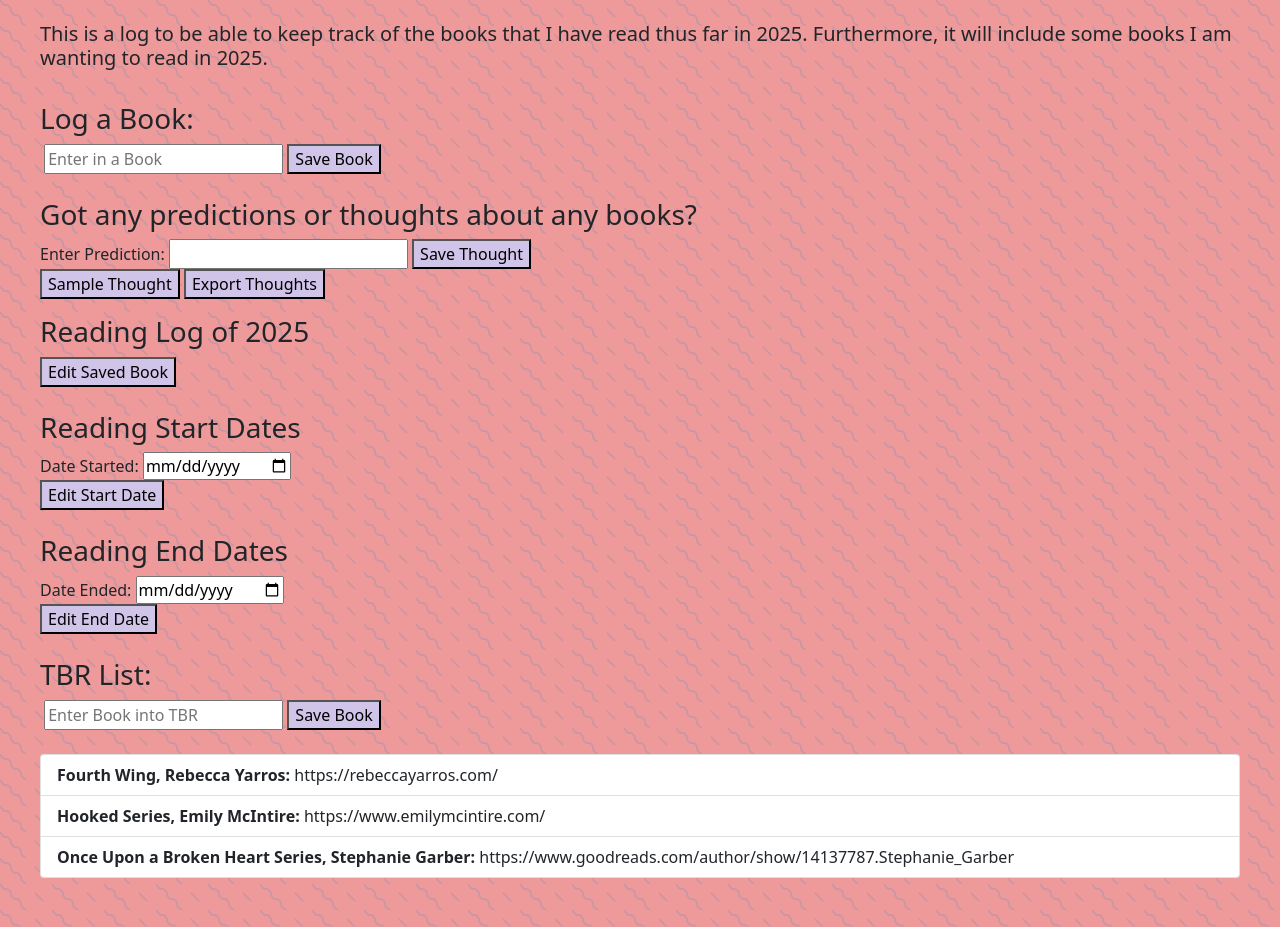
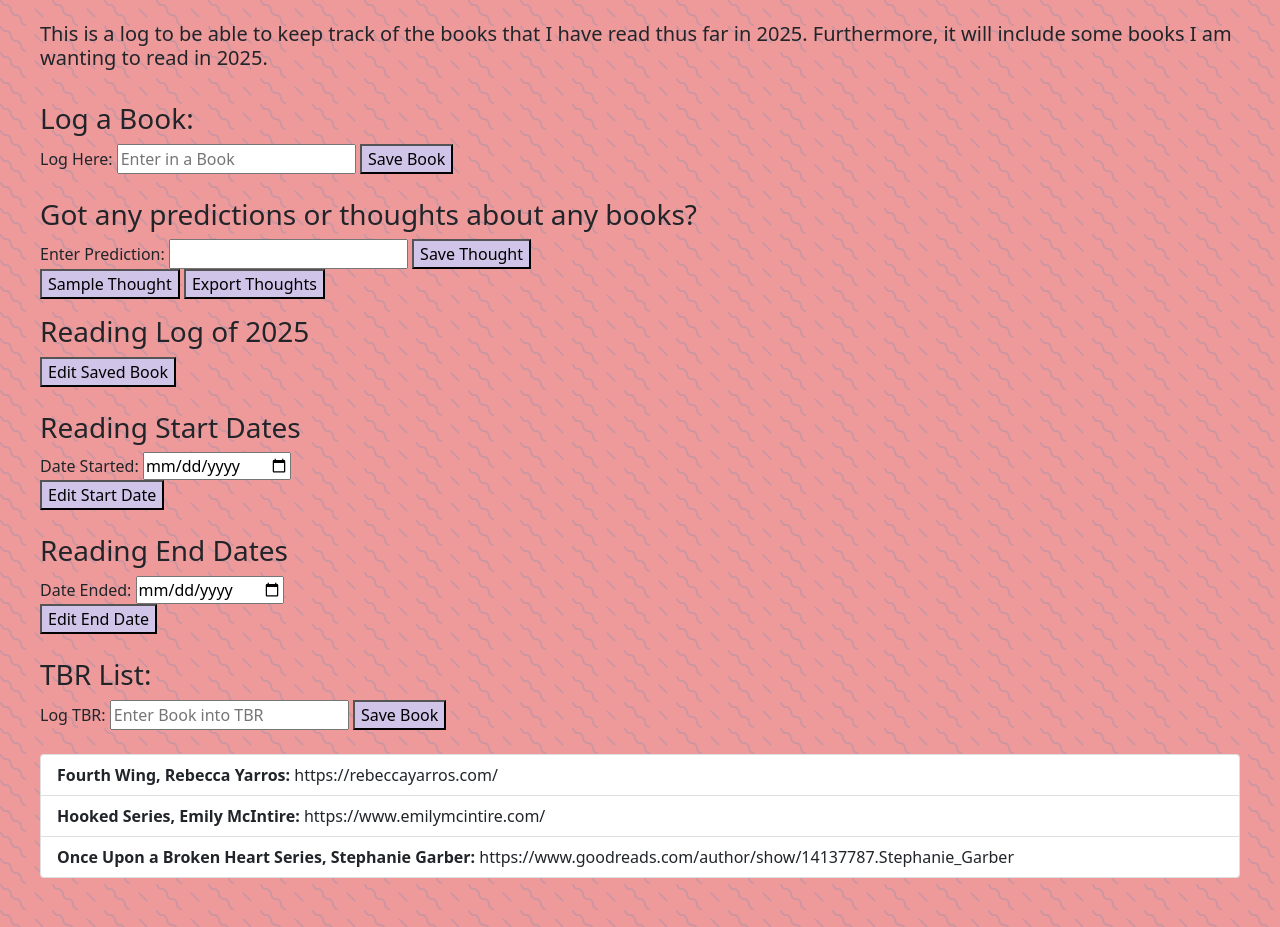
Before and after one commit to Olivia-Sharpston/dev-george, a plain HTML site: page index.html in a window 1280 px wide. Shown: the part 312-1239 px from the top of the page. Drawn offline with nearby package versions, Linux system fonts and the light colour scheme.

Commit message:
Add files via upload

```diff
--- a/index.html
+++ b/index.html
@@ -81,7 +81,7 @@
 <label for="fname">
   <h3>Log a Book:</h3>
 </label><br>
-<label for="bookLogged"></label>
+<label for="bookLogged">Log Here:</label>
 <input type="text" id="bookLogged" placeholder="Enter in a Book">
 
 <button id="saveBook" class="saveBookButton">Save Book</button>
@@ -128,7 +128,7 @@
 <label for="fname">
   <h3>TBR List:</h3>
 </label><br>
-<label for="tbrBook"></label>
+<label for="tbrBook">Log TBR: </label>
 <input type="text" id="tbrBook" placeholder="Enter Book into TBR">
 
 <button id="toBeReadBook" class="toBeReadButton">Save Book</button>
```
